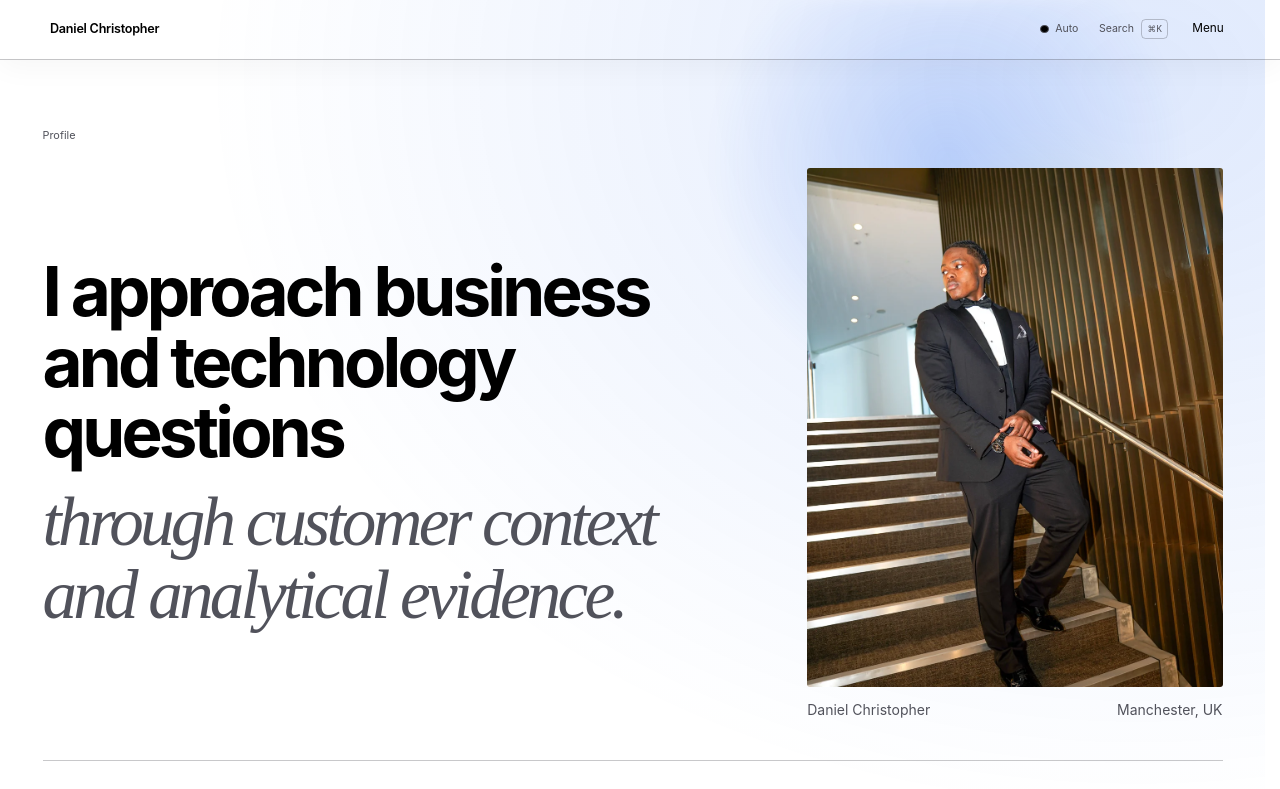
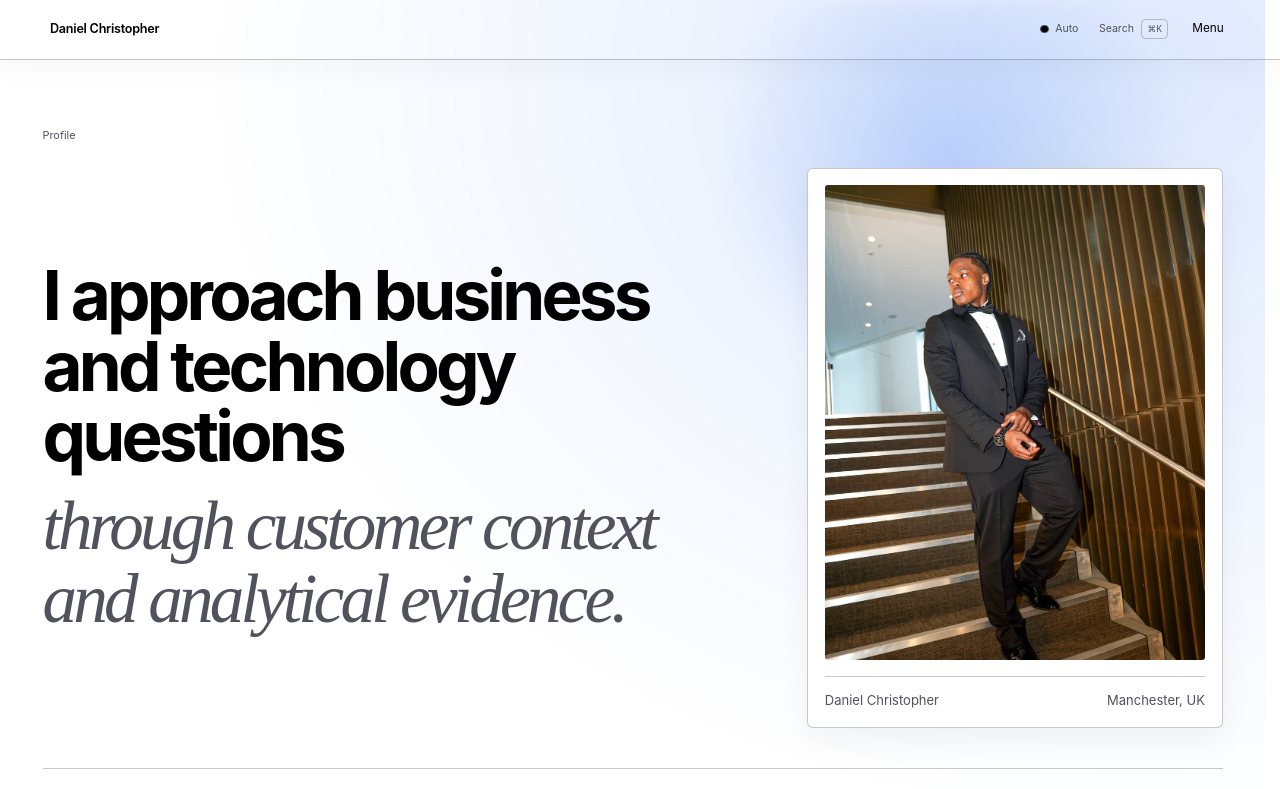
Before and after one commit to dccchidera-lgtm/dccchidera-lgtm.github.io, a Next.js app: page /profile in a window 1280 px wide. Shown: the top 789 px of the page. Built offline with nearby package versions, Linux system fonts and the light colour scheme.

Commit message:
Integrate profile portrait with an inset editorial frame

```diff
--- a/app/layout-refinement.css
+++ b/app/layout-refinement.css
@@ -16,9 +16,9 @@ html { scrollbar-gutter: stable; }
 .profile-hero .profile-opening h1 { font-size: clamp(3rem, 5.4vw, 5.2rem); line-height: 1.02; letter-spacing: -.055em; margin: 0; text-wrap: pretty; }
 .profile-opening h1 br { display: none; }
 .profile-hero .profile-opening h1 span { display: block; line-height: 1.06; margin-top: .25em; }
-.profile-portrait { margin: 0; min-width: 0; }
+.profile-portrait { margin: 0; min-width: 0; padding: clamp(.75rem, 1.3vw, 1.15rem); border: 1px solid var(--separator); background: var(--background); border-radius: 6px; box-shadow: 0 12px 32px rgb(0 0 0 / 5%); }
 .profile-portrait img { display: block; width: 100%; height: auto; aspect-ratio: 4 / 5; object-fit: cover; object-position: 50% 33%; border-radius: 3px; }
-.profile-portrait figcaption { display: flex; justify-content: space-between; flex-wrap: wrap; gap: .4rem; margin-top: .8rem; color: var(--secondary-label); font-size: .875rem; }
+.profile-portrait figcaption { display: flex; justify-content: space-between; flex-wrap: wrap; gap: .4rem; margin-top: 1rem; padding-top: .85rem; border-top: 1px solid var(--separator); color: var(--secondary-label); font-size: .8125rem; line-height: 1.5; }
 .profile-hero-foot { align-items: center; margin-top: 2.5rem; padding-top: 1.5rem; border-top: 1px solid var(--separator); }
 .profile-opening-links { display: flex; flex-wrap: wrap; gap: 1.5rem; font-size: .9375rem; }
 .profile-opening-links a { display: inline-flex; align-items: center; min-height: 44px; border-bottom: 1px solid var(--separator); }
```
